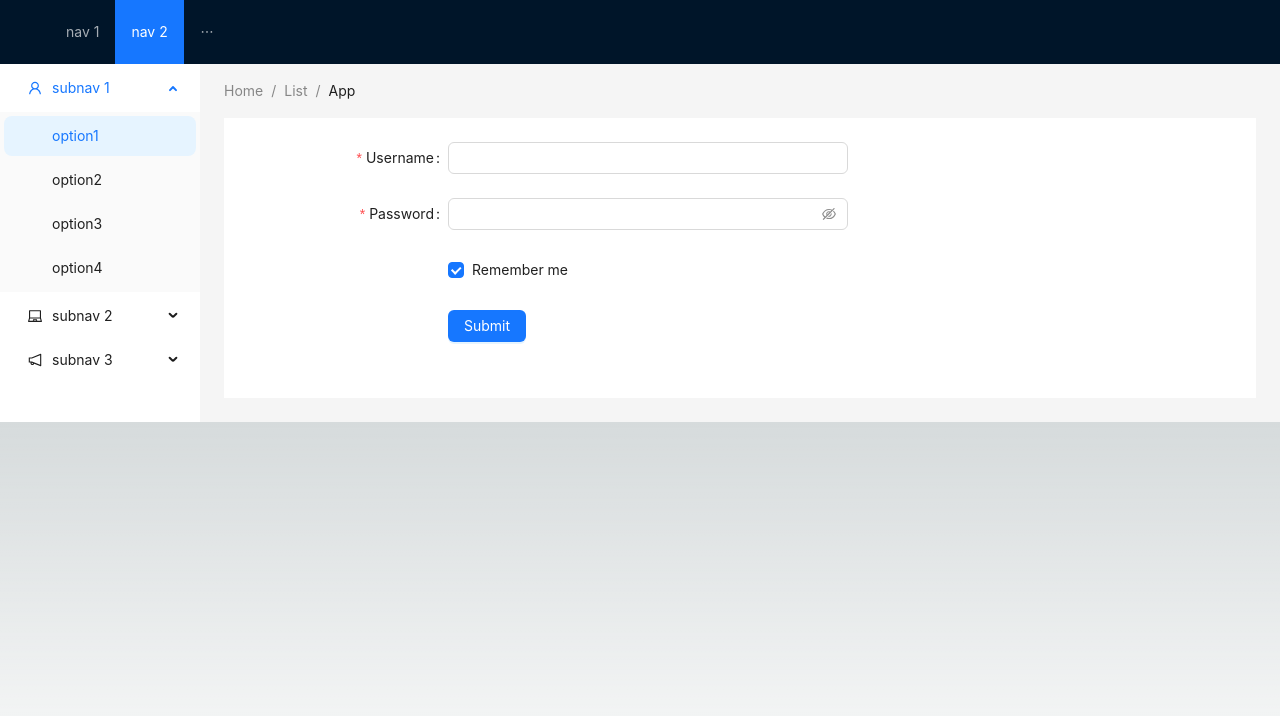
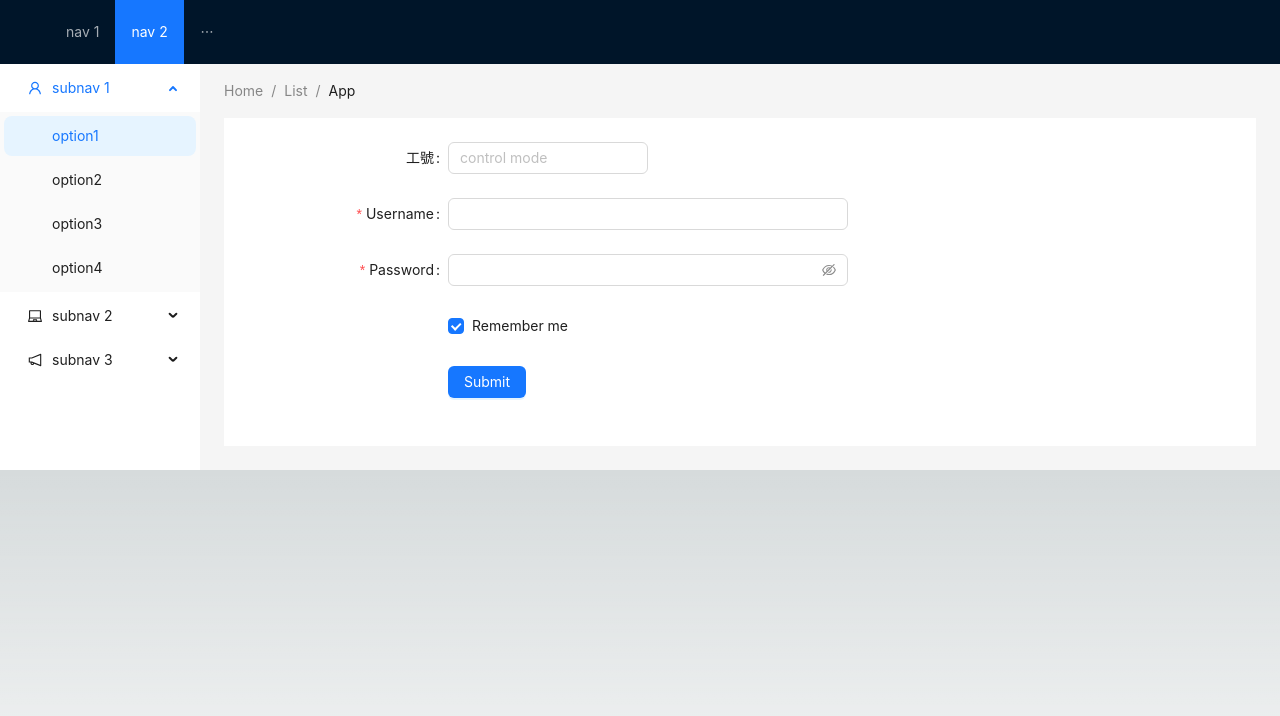
Before and after one commit to Parttime-Working/nextjs, a Next.js app in the folder webui/: page /list in a window 1280 px wide. Shown: the top 716 px of the page. Built offline with nearby package versions, Linux system fonts and the light colour scheme; no server answers.

Commit message:
feat : empno autocomplete

```diff
--- a/webui/src/app/api/v1/items/lib/ItemInsert.ts
+++ b/webui/src/app/api/v1/items/lib/ItemInsert.ts
@@ -1,5 +1,5 @@
 import { PrismaClient } from '@prisma/client';
-const prisma = new PrismaClient();
+import { db } from "@/lib/db";
 
 interface FormData {
   username: string;
@@ -8,7 +8,7 @@ interface FormData {
 
 async function ItemInsert(data: FormData) {
   // 创建一个新表单并插入到数据库
-  const newForm = await prisma.rcv_form.create({
+  const newForm = await db.rcv_form.create({
     data: {
       empno: '22004',
       name: data.username,
--- /dev/null
+++ b/webui/src/app/list/hooks/useEmployeesAutocomplete.tsx
@@ -0,0 +1,58 @@
+"use client";
+
+import syscoWebClient from "@/lib/SyscoClient/syscoWebClient";
+import { AutoComplete } from "antd";
+import { useEffect, useState } from "react";
+
+// senior time
+
+export const useEmployeesAutocomplete = () => {
+  const [value, setValue] = useState("");
+  const [options, setOptions] = useState<{ value: string }[]>([]);
+  const [allOptions, setAllOptions] = useState<{ value: string }[]>([]);
+
+  useEffect(() => {
+    // get all options from the useless api
+    syscoWebClient
+      .search({
+        Open: "",
+        comp: "SYS",
+        fields: "cname,dcode,dptname,level",
+      })
+      .then((result) => {
+        const employees = result?.data?.emprecords?.employee ?? [];
+        const tempOptions = employees.map((employee: unknown) => {
+          // @ts-ignore
+          const value = employee?.["$"]?.empid ?? "";
+          // @ts-ignore
+          const cname = employee?.cname?.[0] ?? "";
+
+          return {
+            // @ts-ignore
+            ...employee,
+            // @ts-ignore
+            value,
+            label: `${value}(${cname})`,
+          };
+        });
+
+        setAllOptions(tempOptions);
+      });
+  }, []);
+
+  const onChange = async (data: string) => {
+    // filter options
+    const tempOptions = allOptions.filter((option: { value: string }) => {
+      return option.value.includes(data);
+    });
+
+    setValue(data);
+    setOptions(tempOptions);
+  };
+
+  return {
+    searchValue: value,
+    options,
+    onOptionChange: onChange,
+  };
+};
--- a/webui/src/app/list/page.tsx
+++ b/webui/src/app/list/page.tsx
@@ -1,7 +1,8 @@
 "use client";
 
-import React from "react";
+import React, { useEffect, useState } from "react";
 import {
+  AutoComplete,
   Breadcrumb,
   Button,
   Checkbox,
@@ -12,13 +13,19 @@ import {
   theme,
 } from "antd";
 import itemApiClient from "./lib/ItemApiClient";
+import syscoWebClient from "@/lib/SyscoClient/syscoWebClient";
+import { unknown } from "zod";
+import { useEmployeesAutocomplete } from "./hooks/useEmployeesAutocomplete";
 
 const { Content } = Layout;
 
-const App: React.FC = () => {
+const App = () => {
   const {
     token: { colorBgContainer },
   } = theme.useToken();
+
+  // autocomplete
+  const {searchValue, options, onOptionChange} = useEmployeesAutocomplete();
 
   async function onFinish(values: any) {
     // console.log("finish, call api?");
@@ -30,6 +37,10 @@ const App: React.FC = () => {
   function onFinishFailed() {
     console.log("pop msg?");
   }
+
+  const onSelect = (data: string) => {
+    console.log("onSelect", data);
+  };
 
   return (
     <>
@@ -65,6 +76,21 @@ const App: React.FC = () => {
           onFinishFailed={onFinishFailed}
           autoComplete="off"
         >
+        <Form.Item
+          name="empno"
+          label="工號"
+        >
+          <AutoComplete
+            value={searchValue}
+            options={options}
+            style={{ width: 200 }}
+            onSelect={onSelect}
+            // onSearch={(text) => setOptions(getPanelValue(text))}
+            onChange={onOptionChange}
+            placeholder="control mode"
+          />
+          </Form.Item>
+
           <Form.Item
             label="Username"
             name="username"
--- a/webui/src/lib/SyscoClient/index.ts
+++ b/webui/src/lib/SyscoClient/index.ts
@@ -1,6 +1,7 @@
 import axios, { AxiosInstance, AxiosRequestConfig } from "axios";
 import qs from "qs";
 import { parseStringPromise } from "xml2js";
+
 
 export default class SyscoClient {
   private readonly httpClient: AxiosInstance;
@@ -12,15 +13,22 @@ export default class SyscoClient {
   // TODO: validate input use zod
   async search(query: Record<string, unknown>) {
     try {
-      const { data: xml, ...resp } = await this.httpClient.get("", {
+      const { data, ...resp } = await this.httpClient.get("", {
         params: query,
-        paramsSerializer: (params) => qs.stringify(params, { encode: false })
+        paramsSerializer: (params) => qs.stringify(params, { encode: false }),
       });
 
-      const data = await parseStringPromise(xml);
-      console.log(data);
+      // resp from proxy is not xml string, don't need to parse
+      if (typeof data === "string") {
+        const parsedData = await parseStringPromise(data);
 
-      // sometimes header is useful, return them
+        // sometimes header is useful, return them
+        return {
+          ...resp,
+          data: parsedData,
+        };
+      }
+
       return {
         ...resp,
         data,
--- /dev/null
+++ b/webui/src/lib/SyscoClient/syscoWebClient.ts
@@ -0,0 +1,7 @@
+import SyscoClient from ".";
+
+const syscoWebClient = new SyscoClient({
+  baseURL: `${process.env.NEXT_PUBLIC_SERVER_URL}/api/sysco-proxy`,
+});
+
+export default syscoWebClient;
```
